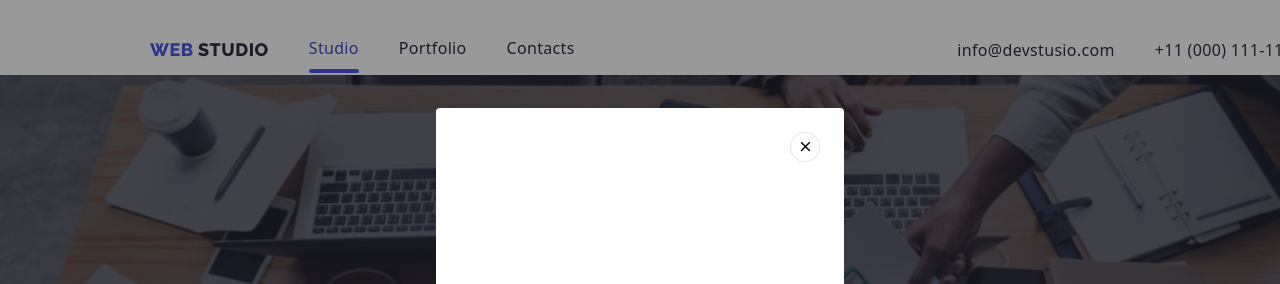
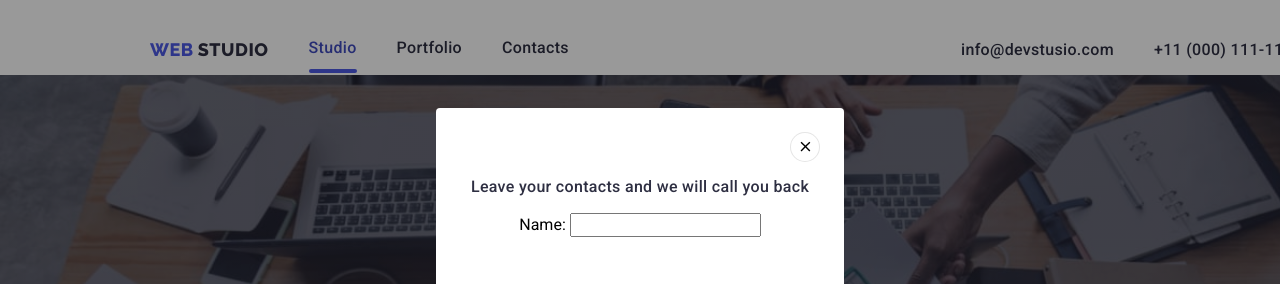
Before and after one commit to KCOntengco/goit-markup-hw-06, a plain HTML site: page index.html in a window 1280 px wide. Both pictures are taken after a click on the button "Order Service". Shown: the top 284 px of the page. Drawn offline with nearby package versions, Linux system fonts and the light colour scheme.

Commit message:
update styles.css

```diff
--- a/css/styles.css
+++ b/css/styles.css
@@ -252,6 +252,7 @@ a {
     background-color: white;
     border-radius: 4px;
     padding: 24px;
+    position: relative;
 }
 
 .backdrop {
@@ -293,6 +294,27 @@ a {
 }
 
 /*END OF MAIN FEATURE*/
+
+
+/* FORM */
+.modal-message {
+    width: 360px;
+    color: var(--NAVY-BLUE, #2E2F42);
+    text-align: center;
+    /* Body Medium */
+    font-family: Roboto;
+    font-size: 16px;
+    font-style: normal;
+    font-weight: 500;
+    line-height: 24px;
+    /* 150% */
+    letter-spacing: 0.32px;
+}
+
+
+
+
+/* END OF FORM */
 
 
 /*MAIN-SERVICE*/
--- a/index.html
+++ b/index.html
@@ -4,15 +4,15 @@
     <head>
         <meta charset="UTF-8">
         <meta name="viewport" content="width=device-width, initial-scale=1.0">
-        <title>GoIT-HW-05-KPasco</title>
+        <title>GoIT-HW-06-KPasco</title>
         <link rel="preconnect" href="https://fonts.googleapis.com">
         <link rel="preconnect" href="https://fonts.gstatic.com" crossorigin>
+        <link rel="stylesheet" href="https://cdnjs.cloudflare.com/ajax/libs/modern-normalize/2.0.0/modern-normalize.min.css"
+            integrity="sha512-4xo8blKMVCiXpTaLzQSLSw3KFOVPWhm/TRtuPVc4WG6kUgjH6J03IBuG7JZPkcWMxJ5huwaBpOpnwYElP/m6wg=="
+            crossorigin="anonymous" referrerpolicy="no-referrer" />
         <link href="https://fonts.googleapis.com/css2?family=Raleway:wght@800&family=Roboto:wght@400;500&display=swap"
             rel="stylesheet">
         <link rel="stylesheet" href="./css/styles.css" />
-        <link rel="stylesheet" href="https://cdnjs.cloudflare.com/ajax/libs/modern-normalize/2.0.0/modern-normalize.min.css"
-            integrity="sha512-4xo8blKMVCiXpTaLzQSLSw3KFOVPWhm/TRtuPVc4WG6kUgjH6J03IBuG7JZPkcWMxJ5huwaBpOpnwYElP/m6wg=="
-            crossorigin="anonymous" referrerpolicy="no-referrer" />
     </head>
 
     <body>
@@ -61,7 +61,17 @@
                             <svg width="18" height="18">
                                 <use href="./images/icons.svg#close"></use>
                             </svg>
+                            <!-- FORM -->
                         </button>
+
+                        <h2 class="modal-message">Leave your contacts and we will call you back</h2>
+                        <form>
+                            <div class="name">
+                                <label for="name">
+                                    Name: <input type="text" />
+                                </label>
+                            </div>
+                        </form>
                     </div>
                 </div>
             </section>
```
